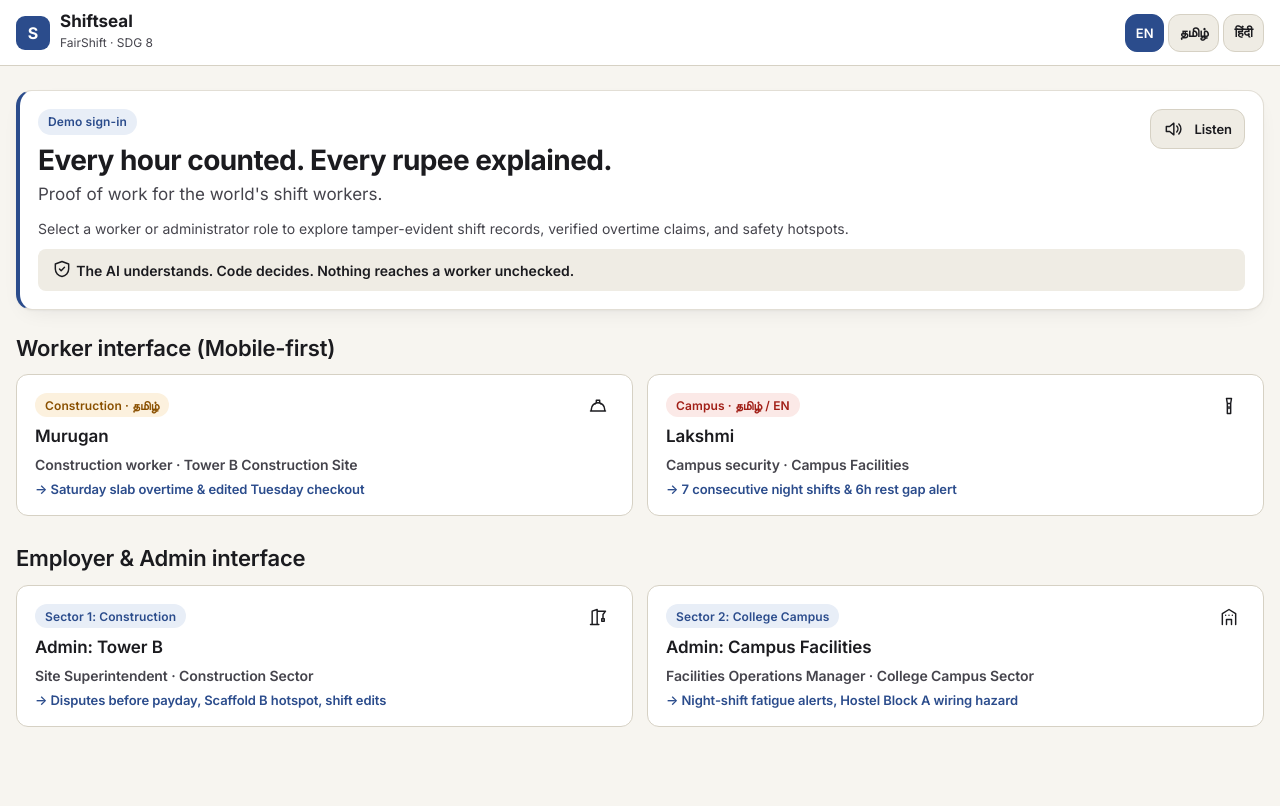
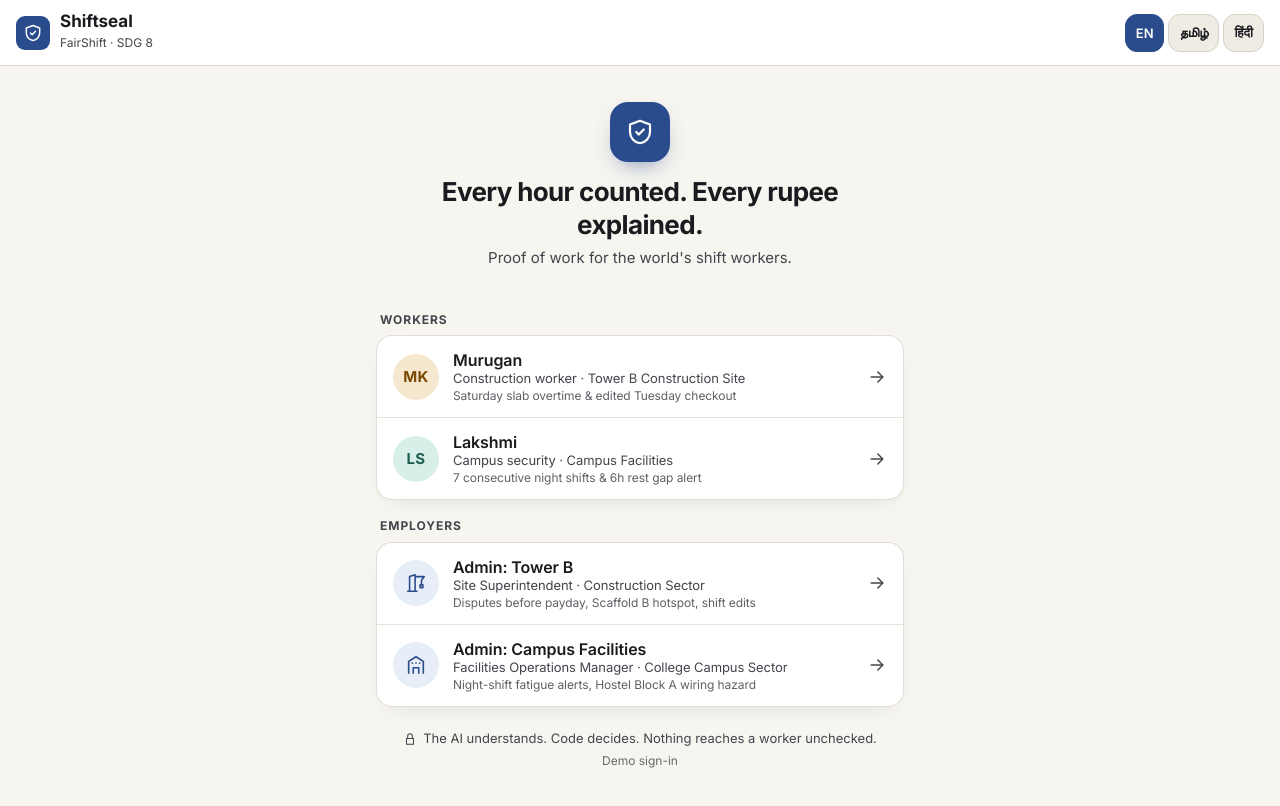
Before and after one commit to SushilRaj0177/shiftseal, a React (Vite) app: page / in a window 1280 px wide. Shown: the top 806 px of the page. Built offline with nearby package versions, Linux system fonts and the light colour scheme.

Commit message:
UI: native account-picker sign-in, compact worker profile bar with seal status, remove decorative banners and accent borders

```diff
--- a/src/client/App.tsx
+++ b/src/client/App.tsx
@@ -4,7 +4,6 @@ import { BrowserRouter, Routes, Route, useNavigate, Link } from 'react-router-do
 import type { Language } from '../shared/types.js';
 import { t } from '../shared/i18n/index.js';
 import { LangSwitch } from './components/LangSwitch.js';
-import { ListenButton } from './components/ListenButton.js';
 
 const WorkerApp = lazy(() => import('./worker/WorkerApp.js'));
 const AdminApp = lazy(() => import('./admin/AdminApp.js'));
@@ -42,144 +41,82 @@ const SignInScreen: React.FC<SignInScreenProps> = ({ lang, onSelectLang }) => {
     navigate(`/admin?workplaceId=${workplaceId}`);
   };
 
+  const workers = [
+    { id: 'w-murugan', lang: 'ta' as Language, initials: 'MK', tone: 'amber', title: t(lang, 'muruganCardTitle'), role: t(lang, 'muruganCardRole'), note: t(lang, 'muruganCardNote') },
+    { id: 'w-lakshmi', lang: 'en' as Language, initials: 'LS', tone: 'teal', title: t(lang, 'lakshmiCardTitle'), role: t(lang, 'lakshmiCardRole'), note: t(lang, 'lakshmiCardNote') },
+  ];
+  const admins = [
+    { id: 'wp-tower-b', icon: 'crane' as const, title: t(lang, 'adminTowerTitle'), role: t(lang, 'adminTowerRole'), note: t(lang, 'adminTowerNote') },
+    { id: 'wp-campus', icon: 'building' as const, title: t(lang, 'adminCampusTitle'), role: t(lang, 'adminCampusRole'), note: t(lang, 'adminCampusNote') },
+  ];
+
   return (
-    <div className="container-wide">
-      <section
-        className="card"
-        style={{
-          marginBottom: '24px',
-          borderLeft: '4px solid var(--accent)',
-          display: 'flex',
-          flexDirection: 'column',
-          gap: '10px',
-        }}
-      >
-        <div
-          style={{
-            display: 'flex',
-            justifyContent: 'space-between',
-            alignItems: 'flex-start',
-            flexWrap: 'wrap',
-            gap: '12px',
-          }}
-        >
-          <div>
-            <span className="badge badge-accent">{t(lang, 'demoSignIn')}</span>
-            <h1 style={{ marginTop: '8px' }}>{t(lang, 'tagline')}</h1>
-            <p style={{ color: 'var(--ink-secondary)', marginTop: '4px', fontSize: '17px' }}>
-              {t(lang, 'pitchLine')}
-            </p>
-          </div>
-          <ListenButton
-            lang={lang}
-            text={`${t(lang, 'tagline')} ${t(lang, 'demoSignInSubtitle')}`}
-          />
-        </div>
-        <p style={{ color: 'var(--ink-secondary)', fontSize: '14px' }}>
-          {t(lang, 'demoSignInSubtitle')}
-        </p>
-        <div
-          style={{
-            padding: '10px 14px',
-            background: 'var(--surface-subtle)',
-            borderRadius: 'var(--radius-sm)',
-            fontSize: '14px',
-            fontWeight: 600,
-          }}
-        >
-          <Icon name="shield" />{t(lang, 'principleBanner')}
+    <div className="container-narrow signin">
+      <section className="signin-hero">
+        <span className="signin-mark" aria-hidden="true">
+          <Icon name="shield" size={30} />
+        </span>
+        <h1>{t(lang, 'tagline')}</h1>
+        <p>{t(lang, 'pitchLine')}</p>
+      </section>
+
+      <section aria-labelledby="worker-roles-heading" className="account-group">
+        <h2 id="worker-roles-heading" className="group-label">
+          {t(lang, 'workerRoles')}
+        </h2>
+        <div className="account-list">
+          {workers.map((w) => (
+            <button
+              key={w.id}
+              type="button"
+              className="account-row"
+              onClick={() => handleWorkerSignIn(w.id, w.lang)}
+            >
+              <span className={`avatar avatar-${w.tone}`} aria-hidden="true">
+                {w.initials}
+              </span>
+              <span className="account-text">
+                <strong>{w.title}</strong>
+                <span>{w.role}</span>
+                <small>{w.note}</small>
+              </span>
+              <Icon name="arrowRight" className="chevron" />
+            </button>
+          ))}
         </div>
       </section>
 
-      <section aria-labelledby="worker-roles-heading" style={{ marginBottom: '28px' }}>
-        <h2 id="worker-roles-heading">{t(lang, 'workerRoles')}</h2>
-        <div className="role-grid">
-          <button
-            type="button"
-            className="role-card"
-            onClick={() => handleWorkerSignIn('w-murugan', 'ta')}
-          >
-            <div style={{ display: 'flex', justifyContent: 'space-between', width: '100%' }}>
-              <span className="badge badge-warning">Construction · தமிழ்</span>
-              <span aria-hidden="true" style={{ fontSize: '20px' }}>
-                <Icon name="hardhat" />
+      <section aria-labelledby="admin-roles-heading" className="account-group">
+        <h2 id="admin-roles-heading" className="group-label">
+          {t(lang, 'adminRoles')}
+        </h2>
+        <div className="account-list">
+          {admins.map((a) => (
+            <button
+              key={a.id}
+              type="button"
+              className="account-row"
+              onClick={() => handleAdminSignIn(a.id)}
+            >
+              <span className="avatar avatar-accent" aria-hidden="true">
+                <Icon name={a.icon} size={22} />
               </span>
-            </div>
-            <h3>{t(lang, 'muruganCardTitle')}</h3>
-            <p style={{ color: 'var(--ink-secondary)', fontSize: '14px' }}>
-              {t(lang, 'muruganCardRole')}
-            </p>
-            <p style={{ fontSize: '13px', color: 'var(--accent)', fontWeight: 600 }}>
-              → {t(lang, 'muruganCardNote')}
-            </p>
-          </button>
-
-          <button
-            type="button"
-            className="role-card"
-            onClick={() => handleWorkerSignIn('w-lakshmi', 'en')}
-          >
-            <div style={{ display: 'flex', justifyContent: 'space-between', width: '100%' }}>
-              <span className="badge badge-danger">Campus · தமிழ் / EN</span>
-              <span aria-hidden="true" style={{ fontSize: '20px' }}>
-                <Icon name="torch" />
+              <span className="account-text">
+                <strong>{a.title}</strong>
+                <span>{a.role}</span>
+                <small>{a.note}</small>
               </span>
-            </div>
-            <h3>{t(lang, 'lakshmiCardTitle')}</h3>
-            <p style={{ color: 'var(--ink-secondary)', fontSize: '14px' }}>
-              {t(lang, 'lakshmiCardRole')}
-            </p>
-            <p style={{ fontSize: '13px', color: 'var(--accent)', fontWeight: 600 }}>
-              → {t(lang, 'lakshmiCardNote')}
-            </p>
-          </button>
+              <Icon name="arrowRight" className="chevron" />
+            </button>
+          ))}
         </div>
       </section>
 
-      <section aria-labelledby="admin-roles-heading">
-        <h2 id="admin-roles-heading">{t(lang, 'adminRoles')}</h2>
-        <div className="role-grid">
-          <button
-            type="button"
-            className="role-card"
-            onClick={() => handleAdminSignIn('wp-tower-b')}
-          >
-            <div style={{ display: 'flex', justifyContent: 'space-between', width: '100%' }}>
-              <span className="badge badge-accent">Sector 1: Construction</span>
-              <span aria-hidden="true" style={{ fontSize: '20px' }}>
-                <Icon name="crane" />
-              </span>
-            </div>
-            <h3>{t(lang, 'adminTowerTitle')}</h3>
-            <p style={{ color: 'var(--ink-secondary)', fontSize: '14px' }}>
-              {t(lang, 'adminTowerRole')}
-            </p>
-            <p style={{ fontSize: '13px', color: 'var(--accent)', fontWeight: 600 }}>
-              → {t(lang, 'adminTowerNote')}
-            </p>
-          </button>
-
-          <button
-            type="button"
-            className="role-card"
-            onClick={() => handleAdminSignIn('wp-campus')}
-          >
-            <div style={{ display: 'flex', justifyContent: 'space-between', width: '100%' }}>
-              <span className="badge badge-accent">Sector 2: College Campus</span>
-              <span aria-hidden="true" style={{ fontSize: '20px' }}>
-                <Icon name="building" />
-              </span>
-            </div>
-            <h3>{t(lang, 'adminCampusTitle')}</h3>
-            <p style={{ color: 'var(--ink-secondary)', fontSize: '14px' }}>
-              {t(lang, 'adminCampusRole')}
-            </p>
-            <p style={{ fontSize: '13px', color: 'var(--accent)', fontWeight: 600 }}>
-              → {t(lang, 'adminCampusNote')}
-            </p>
-          </button>
-        </div>
-      </section>
+      <p className="signin-foot">
+        <Icon name="lock" size={14} />
+        {t(lang, 'principleBanner')}
+      </p>
+      <p className="signin-foot muted">{t(lang, 'demoSignIn')}</p>
     </div>
   );
 };
@@ -205,7 +142,7 @@ export const App: React.FC = () => {
         <div className="app-header-inner">
           <Link to="/" className="brand-mark">
             <span className="brand-seal" aria-hidden="true">
-              S
+              <Icon name="shield" size={20} />
             </span>
             <div>
               <strong style={{ fontSize: '17px', display: 'block', lineHeight: 1.1 }}>
--- a/src/client/styles/base.css
+++ b/src/client/styles/base.css
@@ -460,3 +460,78 @@ button {
     right: 0;
   }
 }
+
+/* ---- Sign-in: native account picker ---- */
+.signin { padding-top: 28px; }
+.signin-hero { text-align: center; padding: 8px 8px 24px; }
+.signin-hero h1 { font-size: 26px; letter-spacing: -0.025em; margin-top: 14px; }
+.signin-hero p { color: var(--ink-secondary); margin-top: 6px; }
+.signin-mark {
+  display: inline-grid; place-items: center; width: 60px; height: 60px; border-radius: 18px;
+  background: var(--accent); color: #fff;
+  box-shadow: 0 10px 24px -12px color-mix(in srgb, var(--accent) 80%, transparent);
+}
+.signin-mark .icon, .brand-seal .icon { margin: 0; }
+.account-group { margin-top: 18px; }
+.group-label {
+  font-size: 12px; font-weight: 700; letter-spacing: 0.08em; text-transform: uppercase;
+  color: var(--ink-secondary); margin: 0 4px 8px;
+}
+.account-list {
+  background: var(--surface); border-radius: var(--radius-lg); overflow: hidden;
+  border: 1px solid color-mix(in srgb, var(--line) 70%, transparent);
+  box-shadow: 0 8px 24px -14px rgba(27, 27, 31, 0.16);
+}
+.account-row {
+  width: 100%; border: 0; border-radius: 0; background: transparent; text-align: left;
+  display: flex; align-items: center; gap: 14px; padding: 14px 16px; min-height: 76px;
+  justify-content: flex-start; font-weight: 400;
+}
+.account-row + .account-row { border-top: 1px solid color-mix(in srgb, var(--line) 60%, transparent); }
+.account-row:hover { background: var(--surface-subtle); }
+.account-row:active:not(:disabled) { transform: none; background: var(--surface-subtle); }
+.account-text { display: flex; flex-direction: column; min-width: 0; flex: 1; }
+.account-text strong { font-size: 16px; font-weight: 600; }
+.account-text span { font-size: 13px; color: var(--ink-secondary); }
+.account-text small { font-size: 12px; color: var(--ink-secondary); margin-top: 2px; opacity: 0.85; }
+.chevron { color: var(--ink-secondary); margin: 0; }
+.signin-foot {
+  display: flex; align-items: center; justify-content: center; gap: 6px; text-align: center;
+  font-size: 13px; color: var(--ink-secondary); margin-top: 22px;
+}
+.signin-foot .icon { margin: 0; }
+.signin-foot.muted { margin-top: 4px; font-size: 12px; opacity: 0.8; }
+
+.avatar {
+  flex: none; width: 46px; height: 46px; border-radius: 50%; display: grid; place-items: center;
+  font-weight: 700; font-size: 15px; letter-spacing: 0.02em;
+}
+.avatar .icon { margin: 0; }
+.avatar-amber { background: #f6e7cf; color: #7a4a00; }
+.avatar-teal { background: #d8efe9; color: #1f5f52; }
+.avatar-accent { background: var(--accent-soft); color: var(--accent); }
+@media (prefers-color-scheme: dark) {
+  .avatar-amber { background: #3a2c14; color: #f3c77e; }
+  .avatar-teal { background: #15322c; color: #8fd8c4; }
+}
+
+/* ---- Worker profile bar ---- */
+.profile-bar { display: flex; align-items: center; gap: 12px; padding: 4px 2px 16px; }
+.profile-text { flex: 1; min-width: 0; }
+.profile-name { font-size: 20px; font-weight: 700; letter-spacing: -0.015em; line-height: 1.2; }
+.profile-sub {
+  font-size: 13px; color: var(--ink-secondary); white-space: nowrap; overflow: hidden; text-overflow: ellipsis;
+}
+.seal-status {
+  display: inline-flex; align-items: center; gap: 4px; margin-top: 4px; font-size: 12px; font-weight: 600;
+}
+.seal-status .icon { margin: 0; }
+.seal-status.ok { color: var(--good); }
+.seal-status.bad { color: var(--danger); }
+.profile-actions { display: flex; gap: 6px; }
+.icon-btn {
+  width: 42px; height: 42px; min-height: 42px; padding: 0; border-radius: 50%;
+  display: inline-grid; place-items: center; background: var(--surface);
+  border: 1px solid color-mix(in srgb, var(--line) 70%, transparent); color: var(--ink-secondary);
+}
+.icon-btn .icon { margin: 0; }
--- a/src/client/worker/WorkerHome.tsx
+++ b/src/client/worker/WorkerHome.tsx
@@ -126,7 +126,7 @@ export const WorkerHome: React.FC<WorkerHomeProps> = ({
     <div style={{ display: 'flex', flexDirection: 'column', gap: '16px' }}>
       {/* Notifications Card (Live Supervisor Edit Alerts) */}
       {notifications.length > 0 && (
-        <section className="card" aria-labelledby="notif-heading" style={{ borderLeft: '4px solid var(--warning)' }}>
+        <section className="card" aria-labelledby="notif-heading">
           <div style={{ display: 'flex', justifyContent: 'space-between', alignItems: 'center', marginBottom: '10px' }}>
             <h3 id="notif-heading"><Icon name="bell" />{t(lang, 'notificationsTitle')}</h3>
           </div>
--- a/src/shared/i18n/en.ts
+++ b/src/shared/i18n/en.ts
@@ -6,8 +6,8 @@ export const en = {
   demoSignIn: 'Demo sign-in',
   demoSignInSubtitle:
     'Select a worker or administrator role to explore tamper-evident shift records, verified overtime claims, and safety hotspots.',
-  workerRoles: 'Worker interface (Mobile-first)',
-  adminRoles: 'Employer & Admin interface',
+  workerRoles: 'Workers',
+  adminRoles: 'Employers',
   muruganCardTitle: 'Murugan',
   muruganCardRole: 'Construction worker · Tower B Construction Site',
   muruganCardNote: 'Saturday slab overtime & edited Tuesday checkout',
--- a/src/shared/i18n/hi.ts
+++ b/src/shared/i18n/hi.ts
@@ -8,8 +8,8 @@ export const hi: Translations = {
   demoSignIn: 'डेमो साइन-इन',
   demoSignInSubtitle:
     'पक्की शिफ्ट रसीदें, ओवरटाइम जांच और सुरक्षा रिपोर्ट देखने के लिए कोई भूमिका चुनें।',
-  workerRoles: 'कामगार ऐप (मोबाइल)',
-  adminRoles: 'प्रबंधन डैशबोर्ड (Employer / Admin)',
+  workerRoles: 'कामगार',
+  adminRoles: 'नियोक्ता',
   muruganCardTitle: 'मुरुगन (Murugan)',
   muruganCardRole: 'निर्माण श्रमिक · टॉवर B साइट',
   muruganCardNote: 'शनिवार ओवरटाइम और मंगलवार समय बदलाव',
--- a/src/shared/i18n/ta.ts
+++ b/src/shared/i18n/ta.ts
@@ -8,8 +8,8 @@ export const ta: Translations = {
   demoSignIn: 'டெமோ உள்நுழைவு',
   demoSignInSubtitle:
     'பாதுகாப்பான வருகைப் பதிவு, ஓவர்டைம் சரிபார்ப்பு மற்றும் பாதுகாப்பு புகார்களைப் பார்க்க ஒரு பாத்திரத்தைத் தேர்ந்தெடுக்கவும்.',
-  workerRoles: 'தொழிலாளர் பக்கம் (மொபைல்)',
-  adminRoles: 'நிர்வாகி பக்கம் (Employer / Admin)',
+  workerRoles: 'தொழிலாளர்கள்',
+  adminRoles: 'நிர்வாகிகள்',
   muruganCardTitle: 'முருகன் (Murugan)',
   muruganCardRole: 'கட்டுமானத் தொழிலாளி · டவர் B தளம்',
   muruganCardNote: 'சனிக்கிழமை ஓவர்டைம் & செவ்வாய் நேர மாற்றம்',
```
Also changed, not shown: src/client/worker/WorkerApp.tsx (+31 -53 lines).
